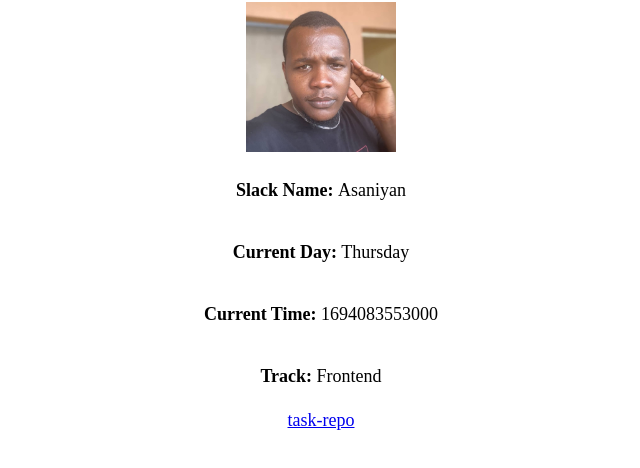
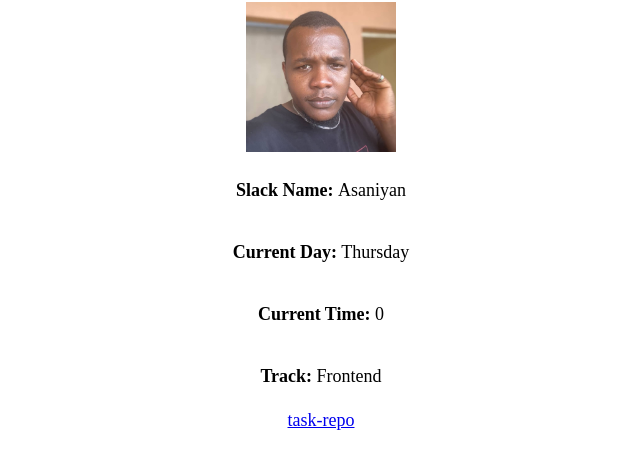
Before and after one commit to ASANIYAN/stage-one, a plain HTML site: page index.html in a window 1280 px wide. Shown: the part 78-546 px from the top of the page, without its empty margins (319-959 px from the left). Drawn offline with Linux system fonts and the light colour scheme.

Commit message:
Update index.html
Changed getTime to getUTCMilliseconds in getDateTime function

```diff
--- a/index.html
+++ b/index.html
@@ -63,7 +63,7 @@
             const dayOfWeek = daysOfWeek[now.getDay()]; // getDay returns day of the week (0 to 6) of a date
 
             // current time in milliseconds
-            const currentTimeMilliseconds = now.getTime();
+            const currentTimeMilliseconds = now.getUTCMilliseconds();
 
             // display the day and time on the webpage in their respective elements
             document.getElementById('currentDayOfTheWeek').innerHTML = `<b> Current Day:</b>` + ' ' + dayOfWeek;
```
